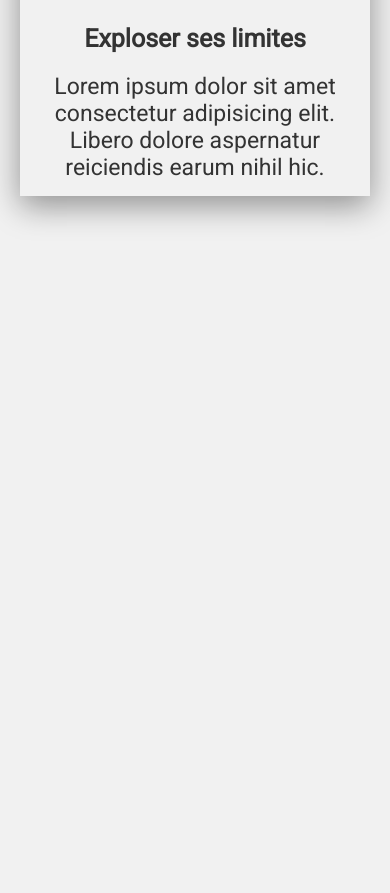
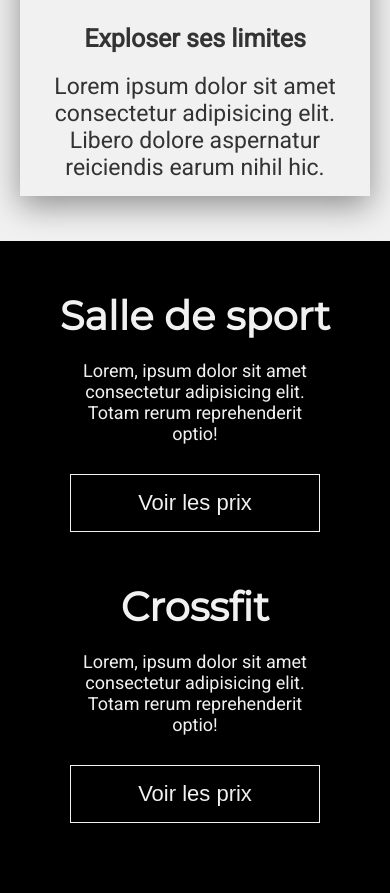
Before and after one commit to stoyann-open-classrooms/salle-de-gym-fictive-gymYonos, a plain HTML site: page index.html in a window 390 px wide. Shown: the part 2740-3633 px from the top of the page. Before the commit the page ends 2981 px from the top, so only its background shows below. Drawn offline with Linux system fonts and the light colour scheme.

Commit message:
mise en place de la section choix

```diff
--- a/index.html
+++ b/index.html
@@ -90,6 +90,24 @@
     </section>
 
 
+    <!-- section 2 choix  -->
+
+    <section id="choix">
+        <div class="entrainement-choix">
+            <h3>Salle de sport</h3>
+            <p>Lorem, ipsum dolor sit amet consectetur adipisicing elit. Totam rerum reprehenderit optio!</p>
+            <button class="btn-outline-choix" type="button">Voir les prix</button>
+        </div>
+        <div class="entrainement-choix">
+            <h3>Crossfit</h3>
+            <p>Lorem, ipsum dolor sit amet consectetur adipisicing elit. Totam rerum
+                reprehenderit optio!</p>
+            <button class="btn-outline-choix" type="button">Voir les prix</button>
+        </div>
+    </section>
+
+
+
 
 
 
--- a/style.css
+++ b/style.css
@@ -300,3 +300,82 @@ nav a {
         margin: 0 10px 45px;
     }
 }
+
+/* ----------------- section choix  -------------------- */
+
+
+#choix{
+    display: flex;
+    justify-content: center;
+    align-items: center;
+    background-color: #000;
+}
+
+.entrainement-choix{
+    width: 30%;
+    text-align: center;
+    color: #f1f1f1;
+    margin: 50px 20px 70px;
+}
+.entrainement-choix h3 {
+    font-size: 50px;
+    margin-bottom: 20px;
+    font-family: Montserrat, Arial, Helvetica, sans-serif;
+}
+
+
+.entrainement-choix p {
+    font-size: 18px;
+    width: 70%;
+    margin: 0 auto 30px;
+}
+
+.btn-outline-choix{
+    width: 300px;
+    padding: 15px 0;
+    font-size: 22px;
+    background: #000;
+    color: #f1f1f1;
+    border:1px solid #f1f1f1 ;
+    cursor: pointer;
+    outline: none;
+}
+
+.btn-outline-choix:hover{
+    transition: all 0.2s ease-in-out;
+    background: #fff;
+    color: #000;
+}
+
+
+@media screen and (max-width: 1200px) {
+    .entrainement-choix {
+        width: 400px;
+    }
+}
+
+@media screen and (max-width: 775px) {
+
+    #choix{
+        flex-direction: column;
+
+    }
+    .entrainement-choix h3 {
+        font-size: 40px;
+        margin-bottom: 20px;
+
+
+    }
+    .btn-outline-choix{
+        width: 250px;
+    }
+    .entrainement-choix{
+        width: 350px;
+        margin: 50px 0px 70px;
+
+    }
+
+    .entrainement-choix:nth-child(1){
+        margin: 50px 20px 0px;
+    }
+}
```
